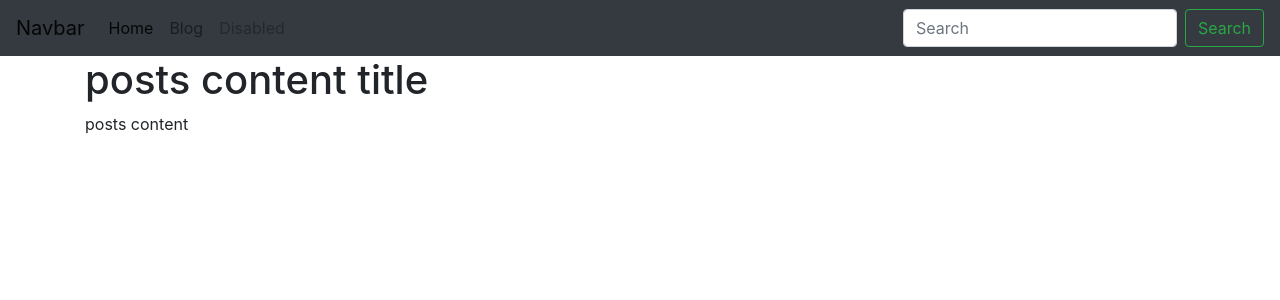
After one commit to olkuznw/firstflask, a Flask app: template app/posts/templates/posts/index.html in a window 1280 px wide. The commit adds this page. Shown: the top 300 px of the page. Run offline with Flask 2, Linux system fonts and the light colour scheme; the template is opened without the code that fills it, so the values that code supplies are empty; parts of the project's set-up code (start-up, migrations or seed data) failed here and were passed over; some libraries are stand-ins or nearby versions.

Commit message:
create blueprint and model for posts

```diff
--- a/app/app.py
+++ b/app/app.py
@@ -1,5 +1,11 @@
 from flask import Flask
 from config import Configuration
+from flask_sqlalchemy import SQLAlchemy
+
+from posts.blueprint import posts
 
 app = Flask(__name__)
 app.config.from_object(Configuration)
+
+db = SQLAlchemy(app)
+app.register_blueprint(posts, url_prefix = '/blog')
--- a/app/main.py
+++ b/app/main.py
@@ -1,5 +1,6 @@
 from app import app
 import view
+from app import db
 
 if '__main__' == __name__:
     app.run()
--- /dev/null
+++ b/app/posts/templates/posts/index.html
@@ -0,0 +1,13 @@
+{% extends 'base.html' %}
+
+{% block title %}
+    posts title
+{% endblock %}
+
+{% block content_title %}
+    posts content title
+{% endblock%}
+
+{% block content %}
+    posts content
+{% endblock %}
--- a/app/templates/base.html
+++ b/app/templates/base.html
@@ -22,10 +22,11 @@
       <div class="collapse navbar-collapse" id="navbarSupportedContent">
         <ul class="navbar-nav mr-auto">
           <li class="nav-item active">
-            <a class="nav-link" href="#">Home <span class="sr-only">(current)</span></a>
+              <!--to do-->
+            <a class="nav-link" href="/">Home</a>
           </li>
           <li class="nav-item">
-            <a class="nav-link" href="#">Link</a>
+            <a class="nav-link" href="{{ url_for('posts.index')}}">Blog</a>
           </li>
           <li class="nav-item">
             <a class="nav-link disabled" href="#">Disabled</a>
--- a/app/view.py
+++ b/app/view.py
@@ -2,7 +2,5 @@ from app import app
 from flask import render_template
 
 @app.route('/')
-@app.route('/blog')
 def hello_world():
-    name = 'Olga K'
     return render_template('index.html')
```
Also changed, not shown: app/models.py (added, +12 -0 lines), app/posts/blueprint.py (added, +8 -0 lines), app/posts/__init__.py (added).
